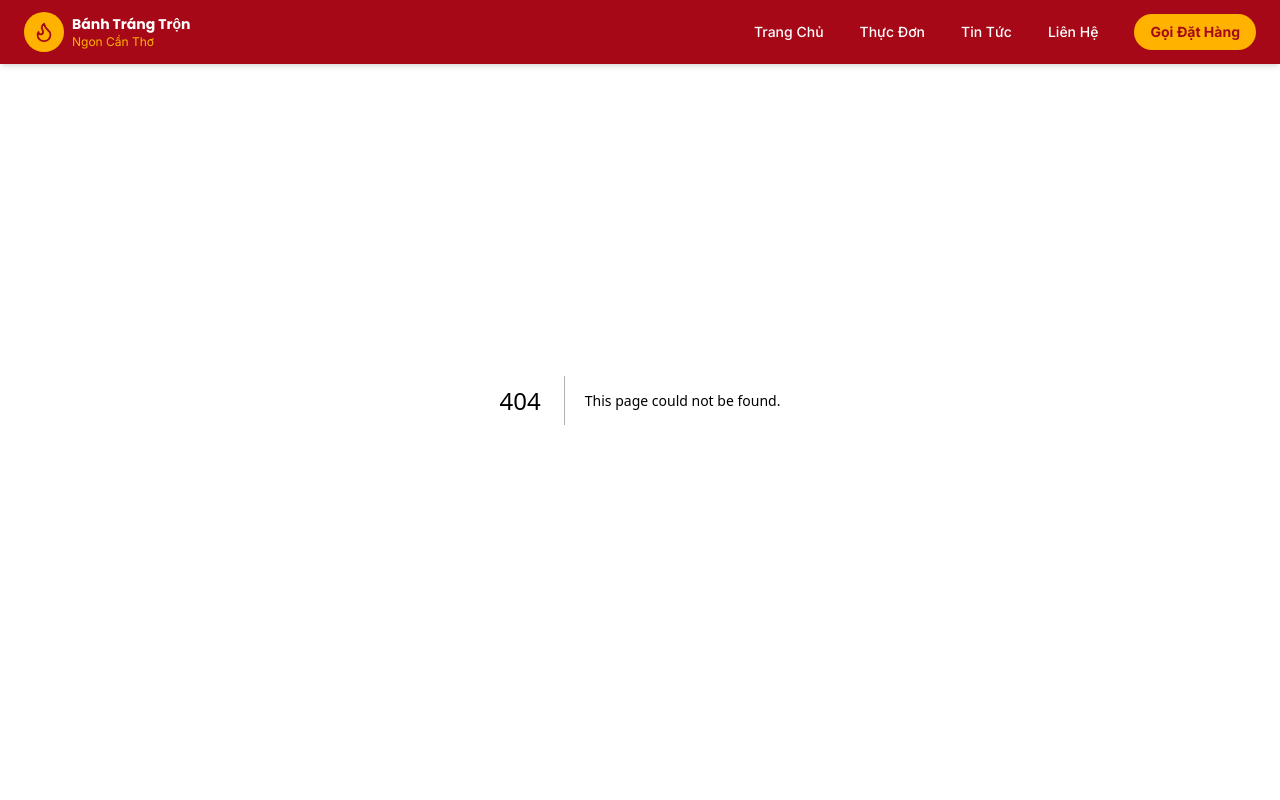
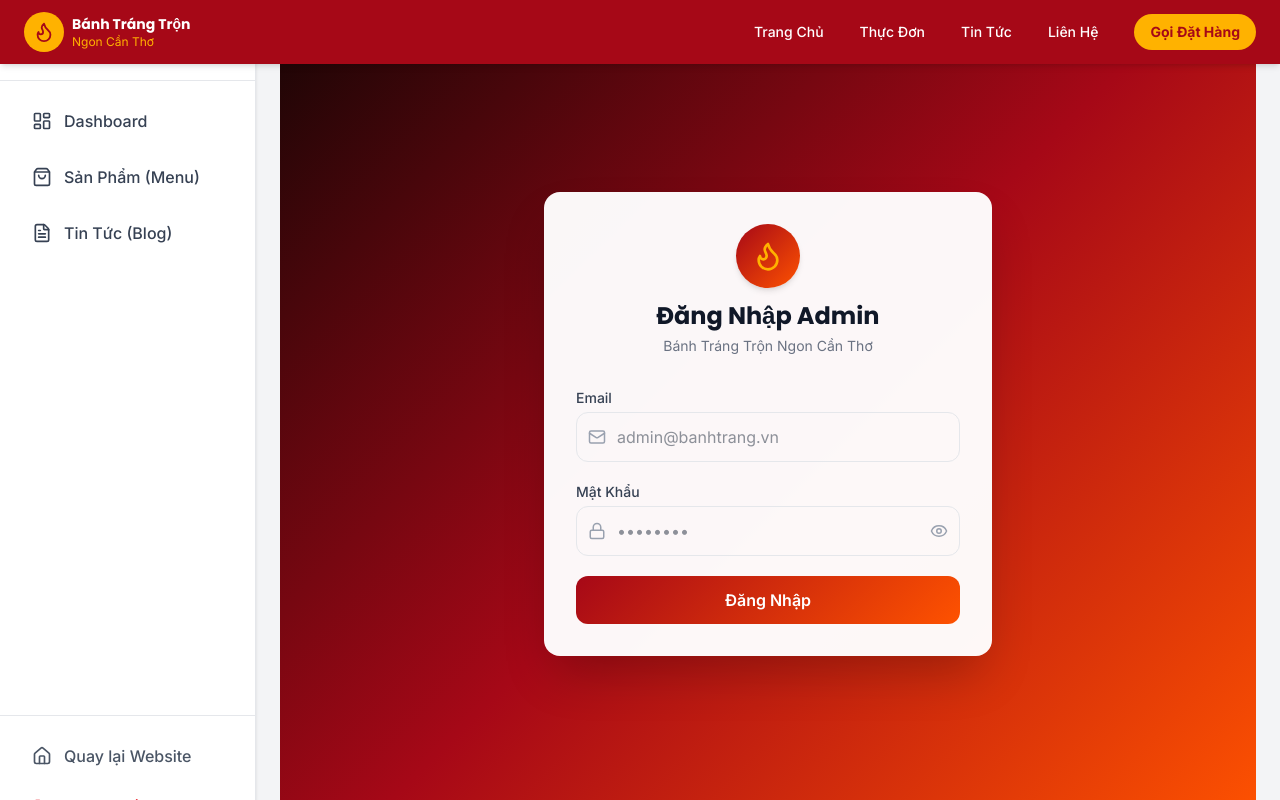
Before and after one commit to taolahungtran555-create/WebsiteBanhTrang, a Next.js app: page /admin/login in a window 1280 px wide. Before the commit this address had no page. Shown: the top 800 px of the page. Built offline with nearby package versions, Linux system fonts and the light colour scheme.

Commit message:
create pass admin + fix bug vercel

```diff
--- /dev/null
+++ b/app/admin/LogoutButton.tsx
@@ -0,0 +1,24 @@
+'use client';
+
+import { useRouter } from 'next/navigation';
+import { LogOut } from 'lucide-react';
+
+export default function LogoutButton() {
+  const router = useRouter();
+
+  const handleLogout = async () => {
+    await fetch('/api/admin/auth', { method: 'DELETE' });
+    router.push('/admin/login');
+    router.refresh();
+  };
+
+  return (
+    <button
+      onClick={handleLogout}
+      className="flex items-center gap-3 px-4 py-3 w-full text-red-600 rounded-lg hover:bg-red-50 font-medium transition-colors"
+    >
+      <LogOut size={20} />
+      Đăng Xuất
+    </button>
+  );
+}
--- a/app/admin/layout.tsx
+++ b/app/admin/layout.tsx
@@ -1,5 +1,6 @@
 import Link from "next/link";
 import { LayoutDashboard, ShoppingBag, FileText, Home } from "lucide-react";
+import LogoutButton from "./LogoutButton";
 
 export default function AdminLayout({
   children,
@@ -41,7 +42,7 @@ export default function AdminLayout({
           </Link>
         </nav>
 
-        <div className="p-4 border-t border-gray-200">
+        <div className="p-4 border-t border-gray-200 space-y-1">
           <Link
             href="/"
             className="flex items-center gap-3 px-4 py-3 text-gray-600 rounded-lg hover:bg-gray-100 font-medium transition-colors"
@@ -49,6 +50,7 @@ export default function AdminLayout({
             <Home size={20} />
             Quay lại Website
           </Link>
+          <LogoutButton />
         </div>
       </aside>
 
--- /dev/null
+++ b/app/admin/login/page.tsx
@@ -0,0 +1,132 @@
+'use client';
+
+import { useState } from 'react';
+import { useRouter } from 'next/navigation';
+import { Flame, Lock, Mail, Eye, EyeOff } from 'lucide-react';
+
+export default function AdminLoginPage() {
+  const router = useRouter();
+  const [email, setEmail] = useState('');
+  const [password, setPassword] = useState('');
+  const [showPass, setShowPass] = useState(false);
+  const [error, setError] = useState('');
+  const [loading, setLoading] = useState(false);
+
+  const handleSubmit = async (e: React.FormEvent) => {
+    e.preventDefault();
+    setError('');
+    setLoading(true);
+
+    try {
+      const res = await fetch('/api/admin/auth', {
+        method: 'POST',
+        headers: { 'Content-Type': 'application/json' },
+        body: JSON.stringify({ email, password }),
+      });
+
+      if (res.ok) {
+        router.push('/admin');
+        router.refresh();
+      } else {
+        const data = await res.json();
+        setError(data.message || 'Sai email hoặc mật khẩu');
+      }
+    } catch {
+      setError('Đã xảy ra lỗi. Vui lòng thử lại.');
+    } finally {
+      setLoading(false);
+    }
+  };
+
+  return (
+    <div
+      className="min-h-screen flex items-center justify-center px-4"
+      style={{ background: 'linear-gradient(135deg, #1a0505 0%, #A60817 50%, #FE5200 100%)' }}
+    >
+      <div
+        className="w-full max-w-md rounded-2xl p-8 shadow-2xl"
+        style={{ background: 'rgba(255,255,255,0.97)' }}
+      >
+        {/* Logo */}
+        <div className="flex flex-col items-center mb-8">
+          <div
+            className="w-16 h-16 rounded-full flex items-center justify-center mb-3 shadow-md"
+            style={{ background: 'linear-gradient(135deg, #A60817, #FE5200)' }}
+          >
+            <Flame size={32} color="#FFB200" />
+          </div>
+          <h1 className="text-2xl font-bold text-gray-900" style={{ fontFamily: 'Poppins, sans-serif' }}>
+            Đăng Nhập Admin
+          </h1>
+          <p className="text-sm text-gray-500 mt-1" style={{ fontFamily: 'Inter, sans-serif' }}>
+            Bánh Tráng Trộn Ngon Cần Thơ
+          </p>
+        </div>
+
+        <form onSubmit={handleSubmit} className="space-y-5">
+          {/* Email */}
+          <div>
+            <label className="block text-sm font-medium text-gray-700 mb-1" style={{ fontFamily: 'Inter, sans-serif' }}>
+              Email
+            </label>
+            <div className="relative">
+              <Mail size={18} className="absolute left-3 top-1/2 -translate-y-1/2 text-gray-400" />
+              <input
+                type="email"
+                value={email}
+                onChange={(e) => setEmail(e.target.value)}
+                placeholder="admin@banhtrang.vn"
+                required
+                className="w-full pl-10 pr-4 py-3 border border-gray-200 rounded-xl focus:outline-none focus:ring-2 text-gray-800"
+                style={{ fontFamily: 'Inter, sans-serif' }}
+              />
+            </div>
+          </div>
+
+          {/* Password */}
+          <div>
+            <label className="block text-sm font-medium text-gray-700 mb-1" style={{ fontFamily: 'Inter, sans-serif' }}>
+              Mật Khẩu
+            </label>
+            <div className="relative">
+              <Lock size={18} className="absolute left-3 top-1/2 -translate-y-1/2 text-gray-400" />
+              <input
+                type={showPass ? 'text' : 'password'}
+                value={password}
+                onChange={(e) => setPassword(e.target.value)}
+                placeholder="••••••••"
+                required
+                className="w-full pl-10 pr-10 py-3 border border-gray-200 rounded-xl focus:outline-none focus:ring-2 text-gray-800"
+                style={{ fontFamily: 'Inter, sans-serif' }}
+              />
+              <button
+                type="button"
+                onClick={() => setShowPass(!showPass)}
+                className="absolute right-3 top-1/2 -translate-y-1/2 text-gray-400 hover:text-gray-600"
+              >
+                {showPass ? <EyeOff size={18} /> : <Eye size={18} />}
+              </button>
+            </div>
+          </div>
+
+          {/* Error */}
+          {error && (
+            <div className="bg-red-50 border border-red-200 text-red-700 text-sm px-4 py-3 rounded-xl" style={{ fontFamily: 'Inter, sans-serif' }}>
+              ❌ {error}
+            </div>
+          )}
+
+          {/* Submit */}
+          <button
+            type="submit"
+            disabled={loading}
+            className="w-full py-3 rounded-xl font-semibold text-white transition-all hover:opacity-90 disabled:opacity-60"
+            style={{ background: 'linear-gradient(135deg, #A60817, #FE5200)', fontFamily: 'Inter, sans-serif' }}
+          >
+            {loading ? 'Đang đăng nhập...' : 'Đăng Nhập'}
+          </button>
+        </form>
+      </div>
+    </div>
+  );
+}
--- /dev/null
+++ b/app/api/admin/auth/route.ts
@@ -0,0 +1,31 @@
+import { NextResponse } from 'next/server';
+
+const ADMIN_EMAIL = 'admin@banhtrang.vn';
+const ADMIN_PASSWORD = 'admin123';
+
+export async function POST(req: Request) {
+  const { email, password } = await req.json();
+
+  if (email === ADMIN_EMAIL && password === ADMIN_PASSWORD) {
+    const response = NextResponse.json({ success: true });
+    response.cookies.set('admin_session', 'authenticated', {
+      httpOnly: true,
+      secure: process.env.NODE_ENV === 'production',
+      sameSite: 'lax',
+      maxAge: 60 * 60 * 24, // 24 giờ
+      path: '/',
+    });
+    return response;
+  }
+
+  return NextResponse.json(
+    { message: 'Sai email hoặc mật khẩu' },
+    { status: 401 }
+  );
+}
+
+export async function DELETE() {
+  const response = NextResponse.json({ success: true });
+  response.cookies.delete('admin_session');
+  return response;
+}
--- a/components/ui/ProductCard.tsx
+++ b/components/ui/ProductCard.tsx
@@ -19,7 +19,7 @@ export default function ProductCard({ product }: ProductCardProps) {
     >
       <div className="relative overflow-hidden h-52">
         <img
-          src={product.imageUrl}
+          src={product.imageUrl || 'https://images.unsplash.com/photo-1660579384185-5d9cc8d5bb69?crop=entropy&cs=tinysrgb&fit=max&fm=jpg&w=400'}
           alt={`Hình ảnh ${product.name}`}
           className="w-full h-full object-cover transition-transform duration-500 group-hover:scale-110"
         />
--- /dev/null
+++ b/middleware.ts
@@ -0,0 +1,20 @@
+import { NextResponse } from 'next/server';
+import type { NextRequest } from 'next/server';
+
+export function middleware(request: NextRequest) {
+  const { pathname } = request.nextUrl;
+
+  // Chỉ bảo vệ route /admin (nhưng không chặn /admin/login)
+  if (pathname.startsWith('/admin') && !pathname.startsWith('/admin/login')) {
+    const session = request.cookies.get('admin_session');
+    if (!session || session.value !== 'authenticated') {
+      return NextResponse.redirect(new URL('/admin/login', request.url));
+    }
+  }
+
+  return NextResponse.next();
+}
+
+export const config = {
+  matcher: ['/admin/:path*'],
+};
--- a/package.json
+++ b/package.json
@@ -4,8 +4,7 @@
   "private": true,
   "scripts": {
     "dev": "next dev",
-    "build": "next build",
-    "postinstall": "prisma generate",
+    "build": "prisma generate && next build",
     "start": "next start",
     "lint": "eslint"
   },
--- a/prisma.config.ts
+++ b/prisma.config.ts
@@ -1,7 +1 @@
-
-export default {
-  earlyAccess: true,
-  datasource: {
-    url: process.env.DATABASE_URL,
-  },
-};
+export default {};
```
